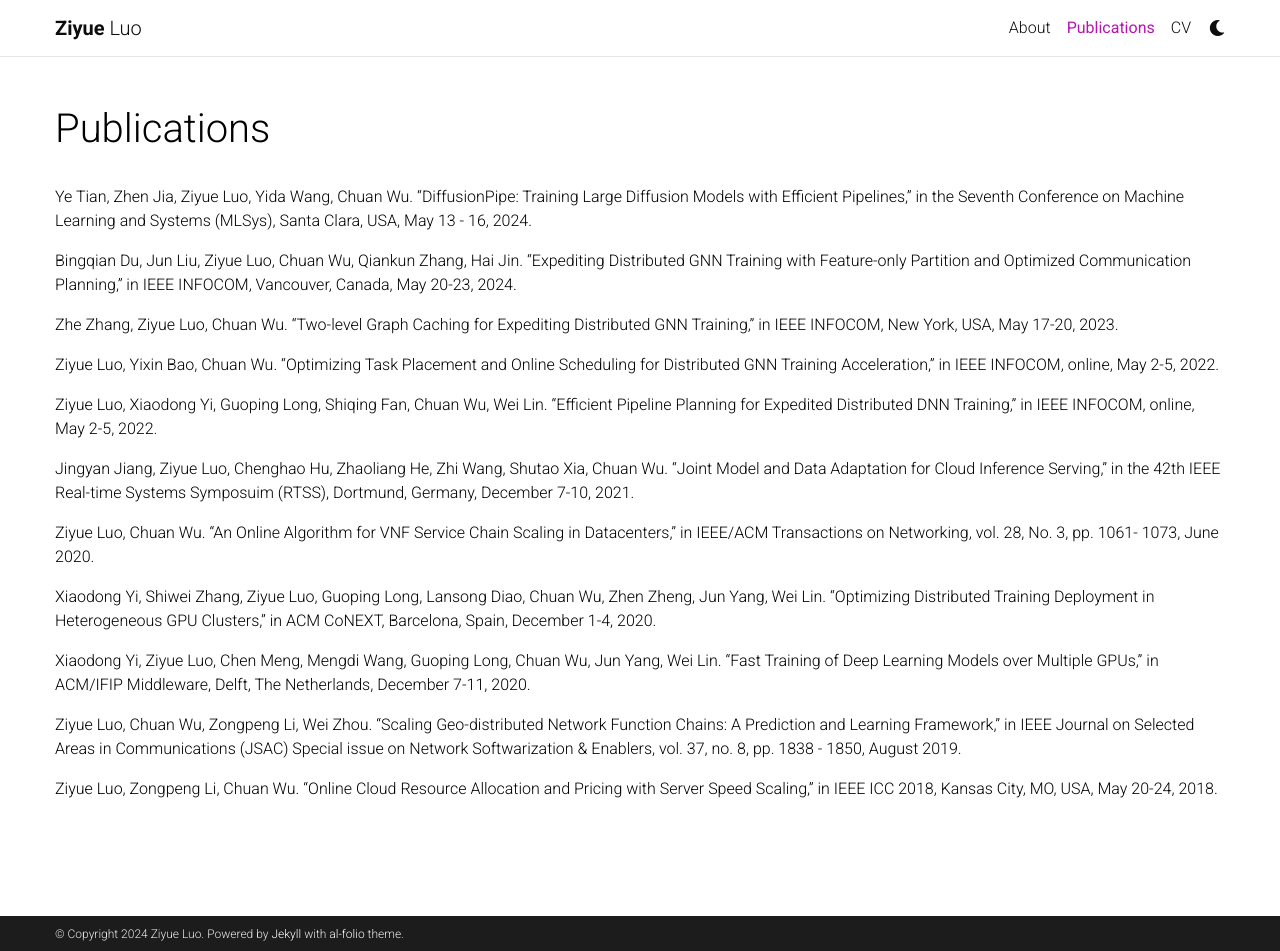
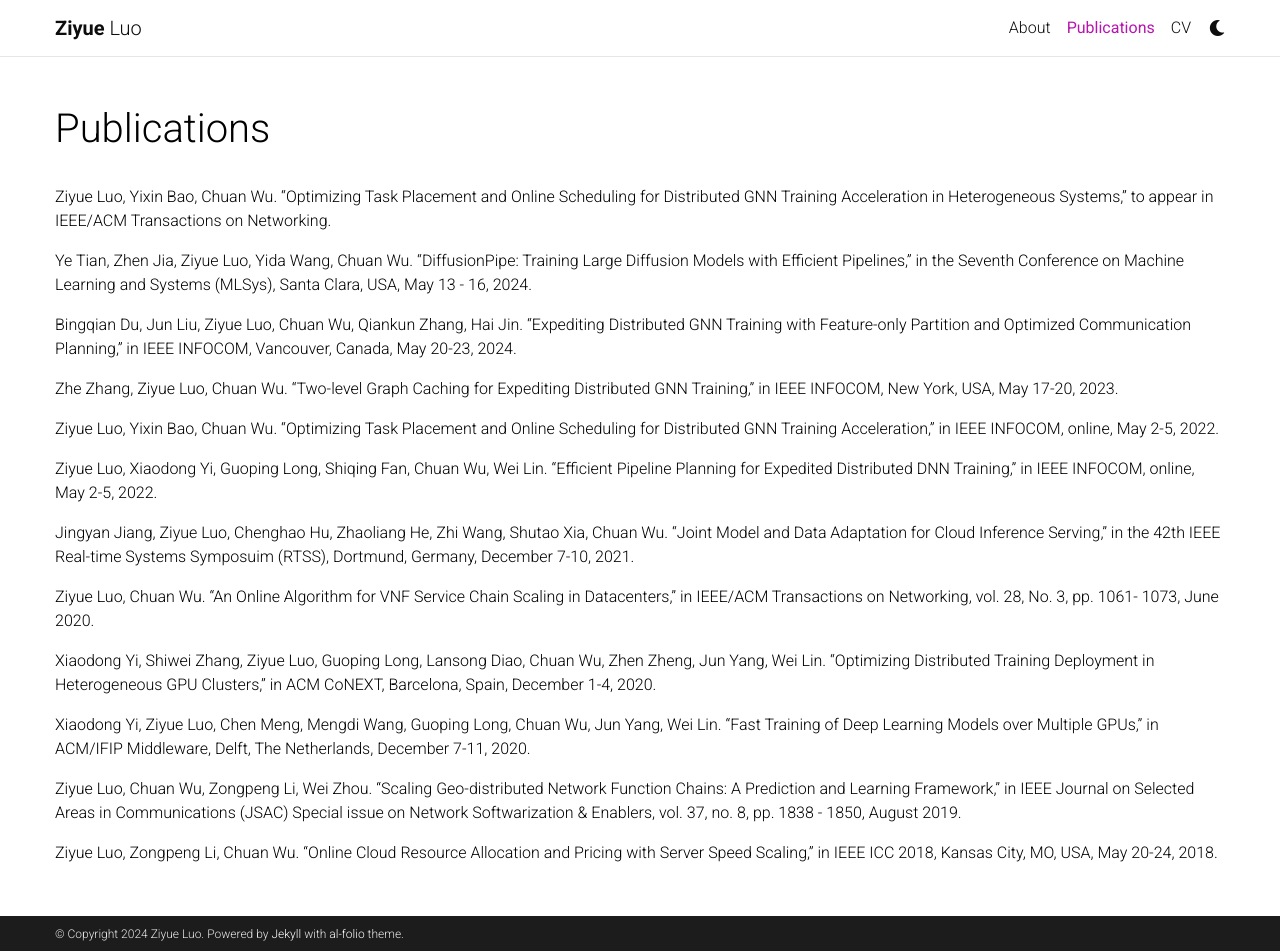
Before and after one commit to ziyueluocs/ziyueluocs.github.io, a Jekyll site: the page built from _pages/publications.md, in a window 1280 px wide and 951 px high. Built offline with Jekyll 4.4.1, drawn with Linux system fonts in a browser that asks for light colours; full-size pictures stand in for the smaller copies a plugin makes; comment, search, counter and statistics services are not loaded; a style sheet for code colours, icons or effects is not loaded.

Commit message:
Update the website

```diff
--- a/_pages/publications.md
+++ b/_pages/publications.md
@@ -7,6 +7,8 @@
 nav: true
 nav_order: 1
 ---
+
+Ziyue Luo, Yixin Bao, Chuan Wu. "Optimizing Task Placement and Online Scheduling for Distributed GNN Training Acceleration in Heterogeneous Systems," to appear in IEEE/ACM Transactions on Networking.
 
 Ye Tian, Zhen Jia, Ziyue Luo, Yida Wang, Chuan Wu. "DiffusionPipe: Training Large Diffusion Models with Efficient Pipelines," in the Seventh Conference on Machine Learning and Systems (MLSys), Santa Clara, USA, May 13 - 16, 2024.
 
```
Also changed, not shown: _pages/about.md (+1 -1 lines).
